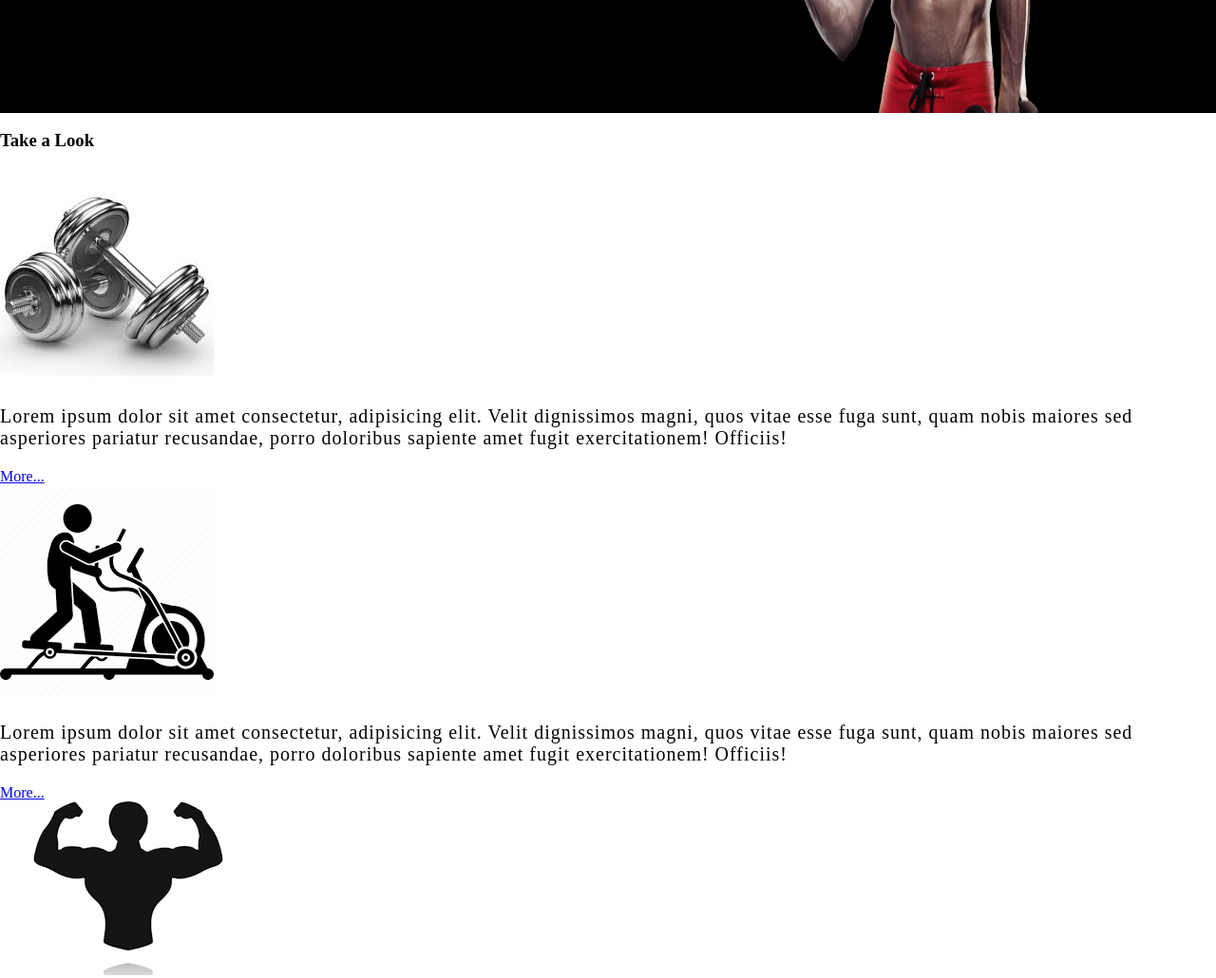
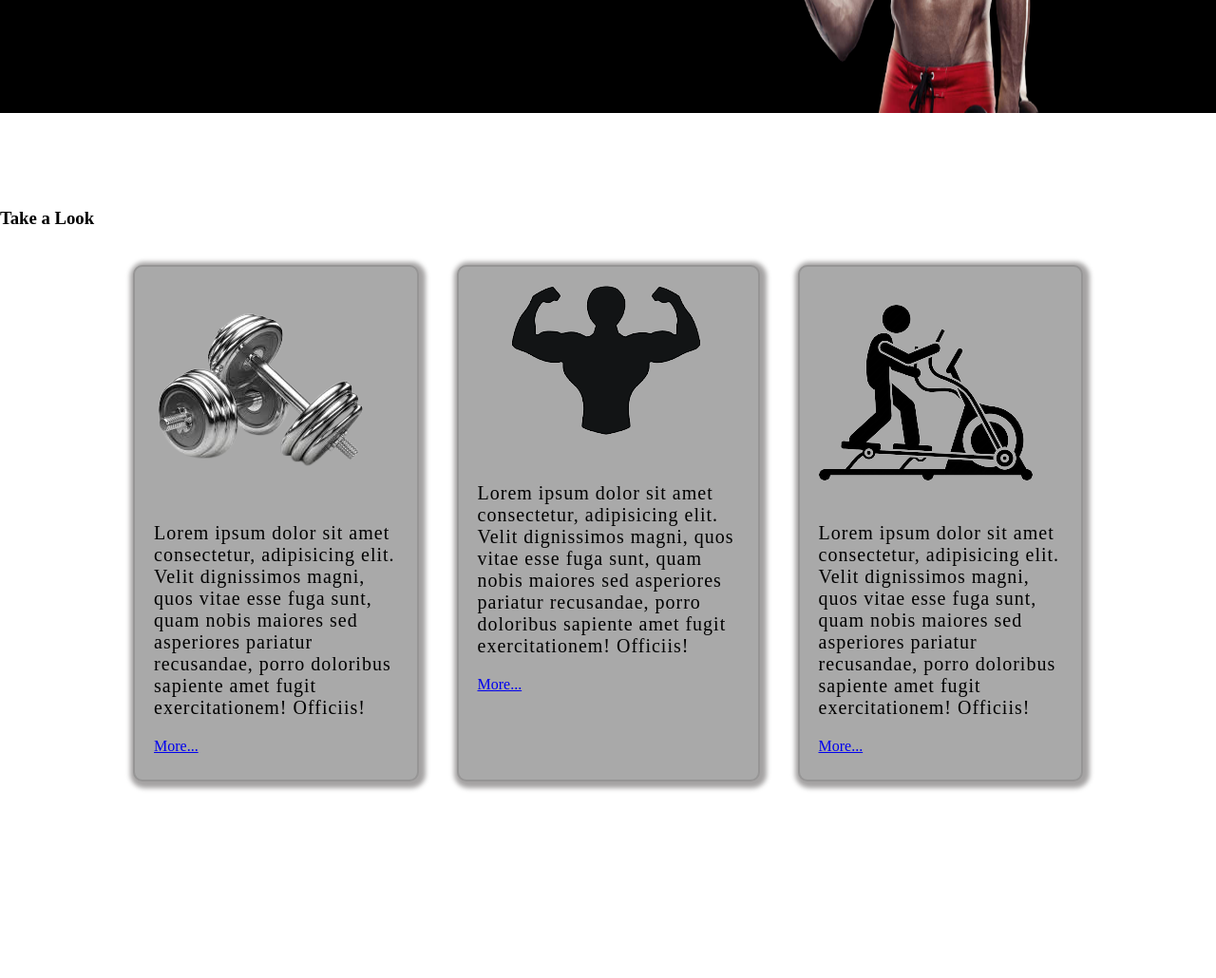
Before and after one commit to sadikul60/gym-repo, a plain HTML site: page index.html in a window 1280 px wide. Shown: the part 600-1630 px from the top of the page at 95% size. After the commit the page ends 1443 px from the top, so only its background shows below. Drawn offline with Linux system fonts and the light colour scheme.

Commit message:
added icon and css

```diff
--- a/index.html
+++ b/index.html
@@ -45,17 +45,17 @@
         <h3>Take a Look</h3>
             <div class="gym-icon">
                 <div class="gym-icon-one">
-                    <div><img src="images/gym-icon3.jpg" alt=""></div>
+                    <div><img src="images/gym-icon3-removebg-preview.png" alt=""></div>
                         <p>Lorem ipsum dolor sit amet consectetur, adipisicing elit. Velit dignissimos magni, quos vitae esse fuga sunt, quam nobis maiores sed asperiores pariatur recusandae, porro doloribus sapiente amet fugit exercitationem! Officiis!</p>
                         <a href="#">More...</a>
                 </div>
                 <div class="gym-icon-two">
-                    <div><img src="images/gym-icon.png" alt=""></div>
+                    <div><img src="images/gym-icon1-removebg-preview.png" alt=""></div>
                         <p>Lorem ipsum dolor sit amet consectetur, adipisicing elit. Velit dignissimos magni, quos vitae esse fuga sunt, quam nobis maiores sed asperiores pariatur recusandae, porro doloribus sapiente amet fugit exercitationem! Officiis!</p>
                         <a href="#">More...</a>
                 </div>
                 <div class="gym-icon-tree">
-                    <div><img src="images/gym-icon1.png" alt=""></div>
+                    <div><img src="images/gym-icon-removebg-preview.png" alt=""></div>
                         <p>Lorem ipsum dolor sit amet consectetur, adipisicing elit. Velit dignissimos magni, quos vitae esse fuga sunt, quam nobis maiores sed asperiores pariatur recusandae, porro doloribus sapiente amet fugit exercitationem! Officiis!</p>
                         <a href="#">More...</a>
                 </div>
--- a/style.css
+++ b/style.css
@@ -36,7 +36,7 @@ body{
 /*Header sedtion css style End*/
 
 
-/*Main-container section css style Start*/
+/*Main-container-one section css style Start*/
 .main-container-one{
     display: flex;
     background-color: black;
@@ -90,3 +90,63 @@ button{
     margin-top: 50px;
 }
 /*Main-container section css style End*/
+
+
+/*Main-container-two section css style Start*/
+.main-container-two{
+    margin-top: 100px;
+}
+
+.gym-icon{
+    display: flex;
+}
+
+.gym-icon-one{
+    width: 400px;
+    height: 500px;
+    padding: 20px;
+    margin: 20px;
+    margin-left: 140px;
+    background-color: darkgrey;
+    border: 2px solid rgb(150, 149, 149);
+    border-radius: 10px;
+    box-shadow: 2px 2px 5px 5px rgb(165, 163, 163);
+}
+
+.gym-icon-one:hover{
+    height: 520px;
+    background-color: pink;
+}
+
+.gym-icon-two{
+    width: 400px;
+    height: 500px;
+    padding: 20px;
+    margin: 20px;
+    background-color: darkgrey;
+    border: 2px solid rgb(150, 149, 149);
+    border-radius: 10px;
+    box-shadow: 2px 2px 5px 5px rgb(165, 163, 163);
+}
+
+.gym-icon-two:hover{
+    height: 520px;
+    background-color: pink;
+}
+
+.gym-icon-tree{
+    width: 400px;
+    height: 500px;
+    padding: 20px;
+    margin: 20px;
+    margin-right: 140px;
+    background-color: darkgrey;
+    border: 2px solid rgb(150, 149, 149);
+    border-radius: 10px;
+    box-shadow: 2px 2px 5px 5px rgb(165, 163, 163);
+}
+
+.gym-icon-tree:hover{
+    height: 520px;
+    background-color: pink;
+}
```
Also changed, not shown: images/gym-icon-removebg-preview.png (added), images/gym-icon.png (deleted), images/gym-icon1-removebg-preview.png (added), images/gym-icon1.png (deleted), images/gym-icon3-removebg-preview.png (added), images/gym-icon3.jpg (deleted).
